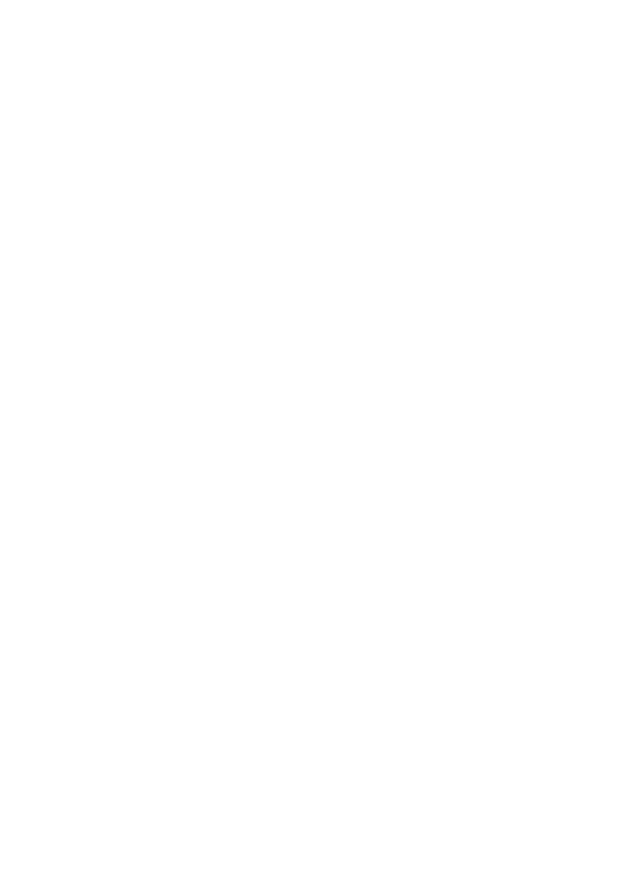
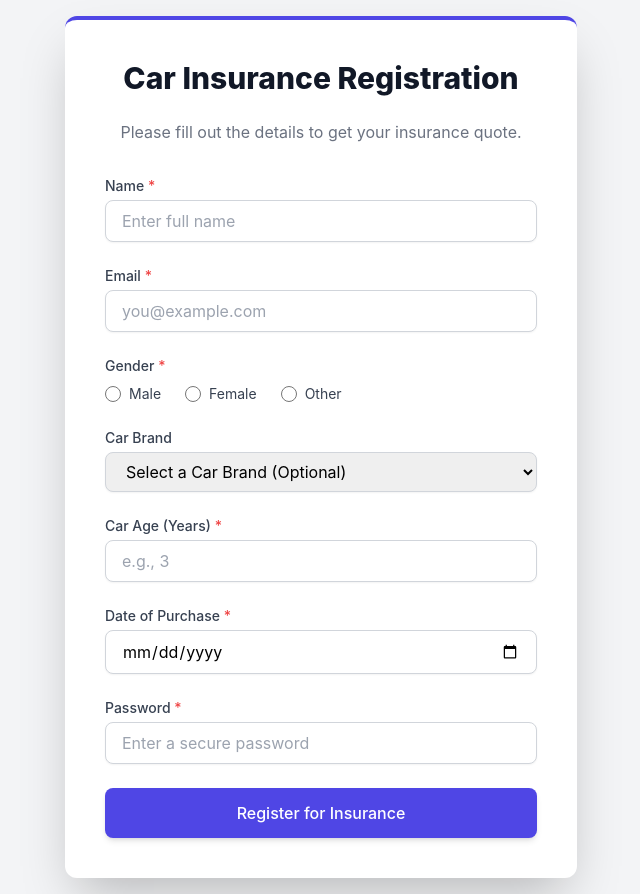
Before and after one commit to acciojob/car-insurance-form-t6jas, a website: page main.html in a window 1280 px wide. Shown: the whole page, without its empty margins (319-959 px from the left). Before the commit the page ends 800 px from the top, so only its background shows below. Drawn offline with nearby package versions, Linux system fonts and the light colour scheme.

Commit message:
created a submission

```diff
--- a/main.html
+++ b/main.html
@@ -1,16 +1,123 @@
 <!DOCTYPE html>
+<html lang="en">
+<head>
+    <meta charset="UTF-8">
+    <meta name="viewport" content="width=device-width, initial-scale=1.0">
+    <title>Car Insurance Registration</title>
+    <script src="https://cdn.tailwindcss.com"></script>
+    <style>
+        body {
+            font-family: 'Inter', sans-serif;
+        }
+    </style>
+</head>
+<body class="bg-gray-100 min-h-screen flex items-center justify-center p-4">
 
-<html>
+    <div class="w-full max-w-lg bg-white shadow-2xl rounded-xl p-8 md:p-10 border-t-4 border-indigo-600">
 
-<head>
-	<link rel="stylesheet" href="styles.css">
-</head>
+        <h1 class="text-3xl font-extrabold text-gray-900 mb-6 text-center">
+            Car Insurance Registration
+        </h1>
+        <p class="text-center text-gray-500 mb-8">Please fill out the details to get your insurance quote.</p>
 
-<body>
-	<!-- the entire body must be written by student -->
-    <script type="text/javascript" src="./script.js">
-</script>
+        <form method="POST" action="#" class="space-y-6">
+
+            <div>
+                <label for="name" class="block text-sm font-medium text-gray-700 mb-1">Name <span class="text-red-500">*</span></label>
+                <input
+                    type="text"
+                    id="name"
+                    name="name"
+                    required
+                    placeholder="Enter full name"
+                    class="mt-1 block w-full px-4 py-2 border border-gray-300 rounded-lg shadow-sm focus:ring-indigo-500 focus:border-indigo-500"
+                >
+            </div>
+
+            <div>
+                <label for="email" class="block text-sm font-medium text-gray-700 mb-1">Email <span class="text-red-500">*</span></label>
+                <input
+                    type="email"
+                    id="email"
+                    name="email"
+                    required
+                    placeholder="you@example.com"
+                    class="mt-1 block w-full px-4 py-2 border border-gray-300 rounded-lg shadow-sm focus:ring-indigo-500 focus:border-indigo-500"
+                >
+            </div>
+
+            <fieldset>
+                <legend class="text-sm font-medium text-gray-700 mb-2">Gender <span class="text-red-500">*</span></legend>
+                <div class="flex space-x-6">
+                    <div class="flex items-center">
+                        <input id="gender-male" name="gender" type="radio" value="male" required class="focus:ring-indigo-500 h-4 w-4 text-indigo-600 border-gray-300">
+                        <label for="gender-male" class="ml-2 block text-sm text-gray-700">Male</label>
+                    </div>
+                    <div class="flex items-center">
+                        <input id="gender-female" name="gender" type="radio" value="female" required class="focus:ring-indigo-500 h-4 w-4 text-indigo-600 border-gray-300">
+                        <label for="gender-female" class="ml-2 block text-sm text-gray-700">Female</label>
+                    </div>
+                    <div class="flex items-center">
+                        <input id="gender-other" name="gender" type="radio" value="other" required class="focus:ring-indigo-500 h-4 w-4 text-indigo-600 border-gray-300">
+                        <label for="gender-other" class="ml-2 block text-sm text-gray-700">Other</label>
+                    </div>
+                </div>
+            </fieldset>
+
+            <div>
+                <label for="cars" class="block text-sm font-medium text-gray-700 mb-1">Car Brand</label>
+                <select id="cars" name="cars" class="mt-1 block w-full px-4 py-2 border border-gray-300 rounded-lg shadow-sm focus:ring-indigo-500 focus:border-indigo-500">
+                    <option value="" disabled selected>Select a Car Brand (Optional)</option>
+                    <option value="BMW">BMW</option>
+                    <option value="Audi">Audi</option>
+                    <option value="Mercedez">Mercedez</option>
+                </select>
+            </div>
+
+            <div>
+                <label for="carage" class="block text-sm font-medium text-gray-700 mb-1">Car Age (Years) <span class="text-red-500">*</span></label>
+                <input
+                    type="number"
+                    id="carage"
+                    name="carage"
+                    required
+                    min="0"
+                    placeholder="e.g., 3"
+                    class="mt-1 block w-full px-4 py-2 border border-gray-300 rounded-lg shadow-sm focus:ring-indigo-500 focus:border-indigo-500"
+                >
+            </div>
+
+            <div>
+                <label for="dop" class="block text-sm font-medium text-gray-700 mb-1">Date of Purchase <span class="text-red-500">*</span></label>
+                <input
+                    type="date"
+                    id="dop"
+                    name="dop"
+                    required
+                    class="mt-1 block w-full px-4 py-2 border border-gray-300 rounded-lg shadow-sm focus:ring-indigo-500 focus:border-indigo-500"
+                >
+            </div>
+
+            <div>
+                <label for="password" class="block text-sm font-medium text-gray-700 mb-1">Password <span class="text-red-500">*</span></label>
+                <input
+                    type="password"
+                    id="password"
+                    name="password"
+                    required
+                    placeholder="Enter a secure password"
+                    class="mt-1 block w-full px-4 py-2 border border-gray-300 rounded-lg shadow-sm focus:ring-indigo-500 focus:border-indigo-500"
+                >
+            </div>
+
+            <button
+                type="submit"
+                class="w-full flex justify-center py-3 px-4 border border-transparent rounded-lg shadow-md text-base font-medium text-white bg-indigo-600 hover:bg-indigo-700 focus:outline-none focus:ring-2 focus:ring-offset-2 focus:ring-indigo-500 transition duration-150 ease-in-out"
+            >
+                Register for Insurance
+            </button>
+        </form>
+    </div>
 
 </body>
-
 </html>
```
